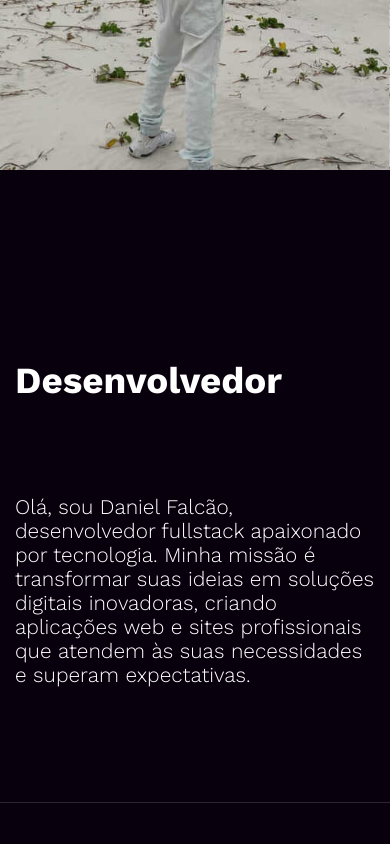
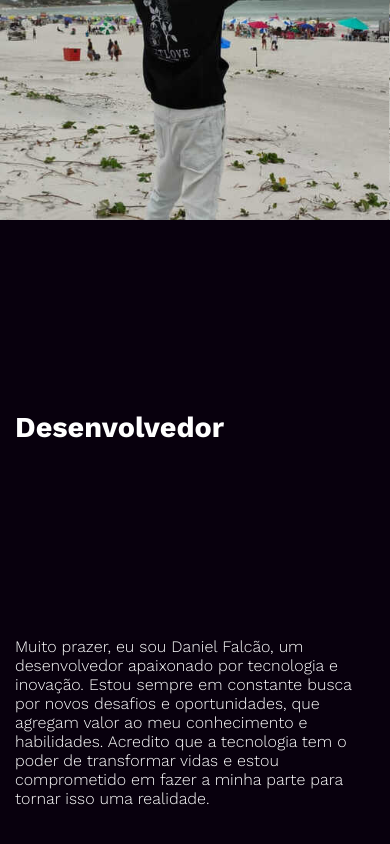
Before and after one commit to danielfalcaovt/portfolio, a React (Vite) app: page / in a window 390 px wide. Shown: the part 1096-1940 px from the top of the page. Built offline with nearby package versions, Linux system fonts and the light colour scheme.

Commit message:
feat: ensure photo keep on top in mobile version and change about-me text

```diff
--- a/public/styles/aboutme.css
+++ b/public/styles/aboutme.css
@@ -23,7 +23,7 @@
 #aboutme-text {
   max-width: 600px;
   z-index: 10;
-  height: 50vh;
+  height: 70vh;
   display: grid;
   grid-template-rows: 1fr 1fr;
 }
@@ -54,7 +54,7 @@
   #aboutme {
     display: flex;
     flex-direction: column;
-    height: 125vh;
+    height: 140vh;
   }
   #developerphoto {
     height: 40%;
@@ -74,9 +74,9 @@
     margin: 0px 15px;
   }
   #aboutme-text h1 {
-    font-size: 2.3rem;
+    font-size: 1.8rem;
   }
   #aboutme-text h2 {
-    font-size: 1.3rem;
+    font-size: 1rem;
   }
 }
--- a/src/components/aboutme.jsx
+++ b/src/components/aboutme.jsx
@@ -45,8 +45,7 @@ export default function Aboutme () {
           style={{
             backgroundColor: '#18002B',
             backgroundImage: 'url("/deenedev.jpg")',
-            backgroundSize: 'cover',
-            backgroundPosition: 'center center'
+            backgroundSize: 'cover'
           }}
           id="developerphoto"
         ></article>
@@ -59,11 +58,7 @@ export default function Aboutme () {
             </div>
             <div>
               <h2>
-                Olá, sou Daniel Falcão, desenvolvedor fullstack apaixonado por
-                tecnologia. Minha missão é transformar suas ideias em soluções
-                digitais inovadoras, criando aplicações web e sites
-                profissionais que atendem às suas necessidades e superam
-                expectativas.
+                Muito prazer, eu sou Daniel Falcão, um desenvolvedor apaixonado por tecnologia e inovação. Estou sempre em constante busca por novos desafios e oportunidades, que agregam valor ao meu conhecimento e habilidades. Acredito que a tecnologia tem o poder de transformar vidas e estou comprometido em fazer a minha parte para tornar isso uma realidade.
               </h2>
             </div>
           </div>
```
